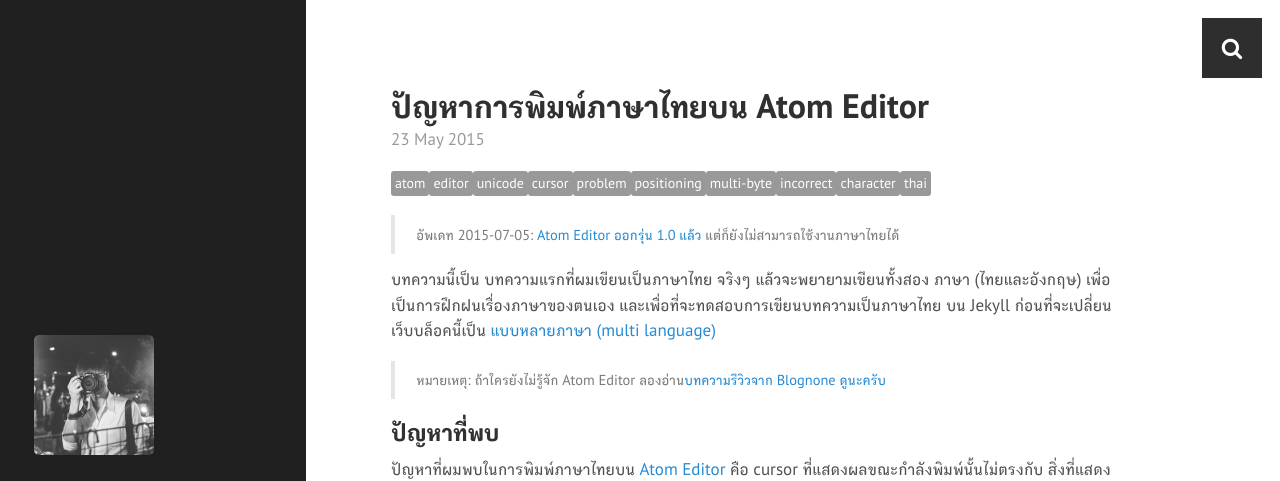
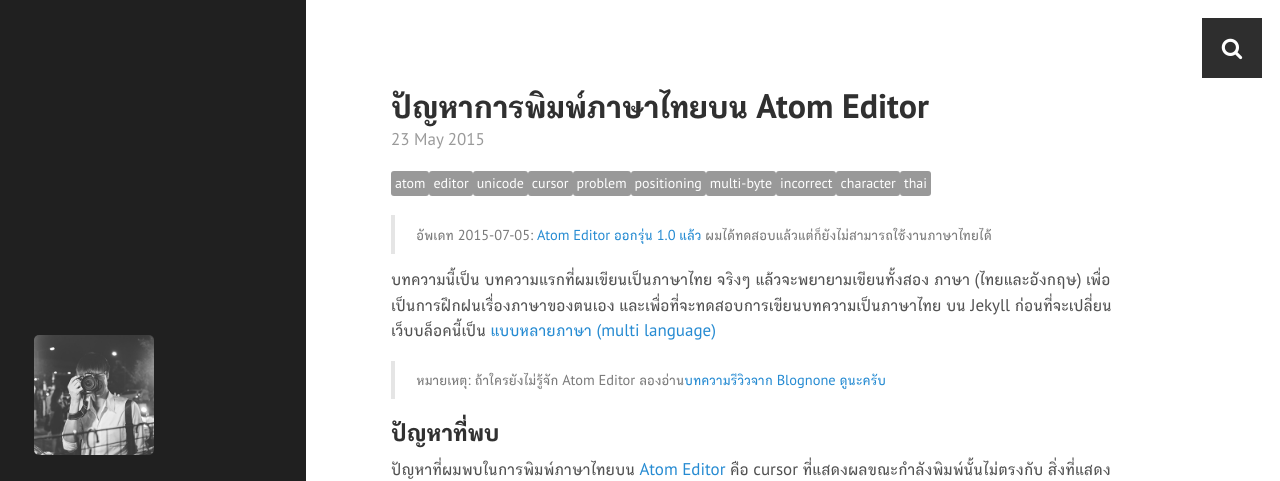
Before and after one commit to mildronize/th-legacy, a Jekyll site: the page built from _posts/2015-05-23-thai-typing-in-atom-editor.md, in a window 1280 px wide and 900 px high. Shown: the top 481 px of the window. Built offline with Jekyll 4.4.1, drawn with Linux system fonts in a browser that asks for light colours; Markdown is read by kramdown in place of the engine named in the settings; comment, search, counter and statistics services are not loaded.

Commit message:
Update 2015-05-23-thai-typing-in-atom-editor.md

```diff
--- a/_posts/2015-05-23-thai-typing-in-atom-editor.md
+++ b/_posts/2015-05-23-thai-typing-in-atom-editor.md
@@ -9,7 +9,7 @@ tags: [atom, editor, unicode, cursor, problem, positioning, multi-byte, incorrec
 language: th
 ---
 
-> อัพเดท 2015-07-05: [Atom Editor ออกรุ่น 1.0 แล้ว](https://www.blognone.com/node/69792) แต่ก็ยังไม่สามารถใช้งานภาษาไทยได้
+> อัพเดท 2015-07-05: [Atom Editor ออกรุ่น 1.0 แล้ว](https://www.blognone.com/node/69792) ผมได้ทดสอบแล้วแต่ก็ยังไม่สามารถใช้งานภาษาไทยได้
 
 บทความนี้เป็น บทความแรกที่ผมเขียนเป็นภาษาไทย จริงๆ แล้วจะพยายามเขียนทั้งสอง ภาษา (ไทยและอังกฤษ) เพื่อเป็นการฝึกฝนเรื่องภาษาของตนเอง และเพื่อที่จะทดสอบการเขียนบทความเป็นภาษาไทย บน Jekyll ก่อนที่จะเปลี่ยนเว็บบล็อคนี้เป็น [แบบหลายภาษา (multi language)]({{site.baseurl}}notes/my-blog-dev/#next-plans)
 
```
